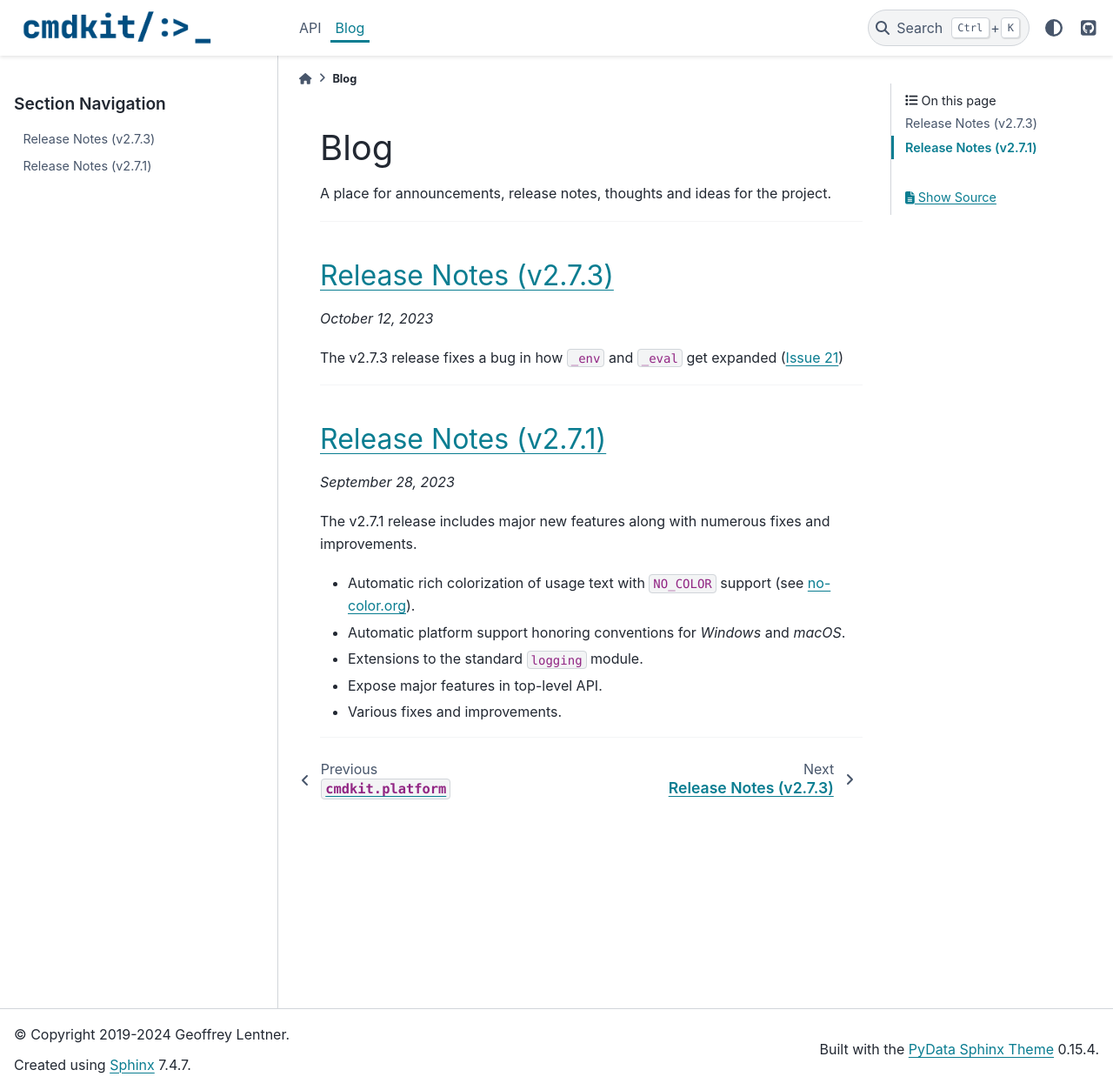
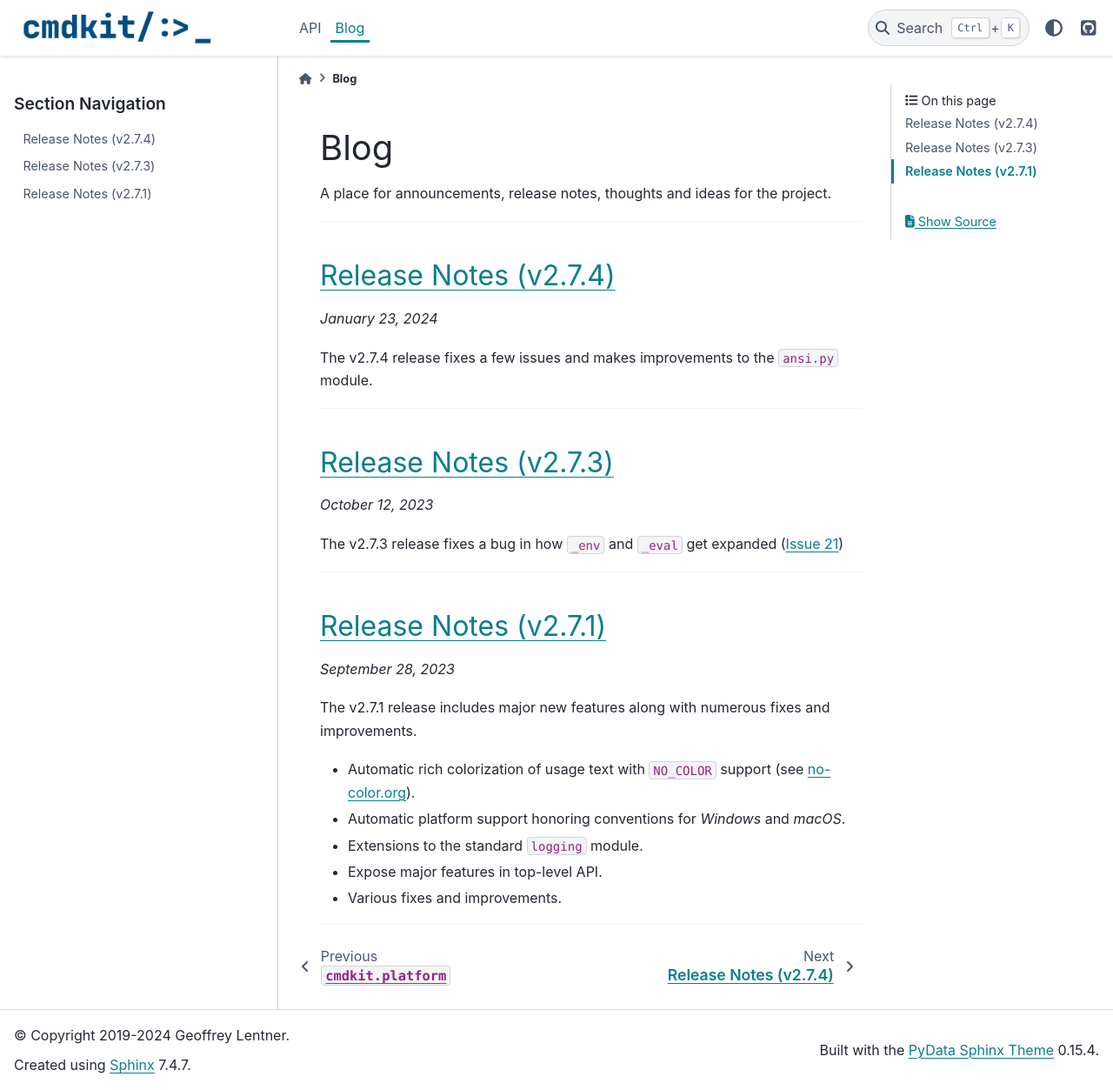
Before and after one commit to glentner/CmdKit, a Sphinx documentation site: the page built from docs/blog/index.rst, in a window 1280 px wide and 1253 px high. Shown: the whole window at 87% size. Built offline with Sphinx 7.4.7 and the PyData theme 0.15.4, drawn with Linux system fonts in a browser that asks for light colours; pages that are not in the unit, such as notebooks, are missing from menus.

Commit message:
Add release notes for v2.7.4

```diff
--- a/docs/blog/index.rst
+++ b/docs/blog/index.rst
@@ -4,6 +4,16 @@ Blog
 ====
 
 A place for announcements, release notes, thoughts and ideas for the project.
+
+-----
+
+:ref:`Release Notes (v2.7.4) <20240123_2_7_4_release>`
+------------------------------------------------------
+
+`January 23, 2024`
+
+The v2.7.4 release fixes a few issues and makes improvements to
+the ``ansi.py`` module.
 
 -----
 
@@ -36,5 +46,6 @@ The v2.7.1 release includes major new features along with numerous fixes and imp
     :hidden:
     :maxdepth: 1
 
+    20240123_2_7_4_release
     20231012_2_7_3_release
     20230927_2_7_1_release
```
Also changed, not shown: docs/blog/20240123_2_7_4_release.rst (added, +36 -0 lines).
